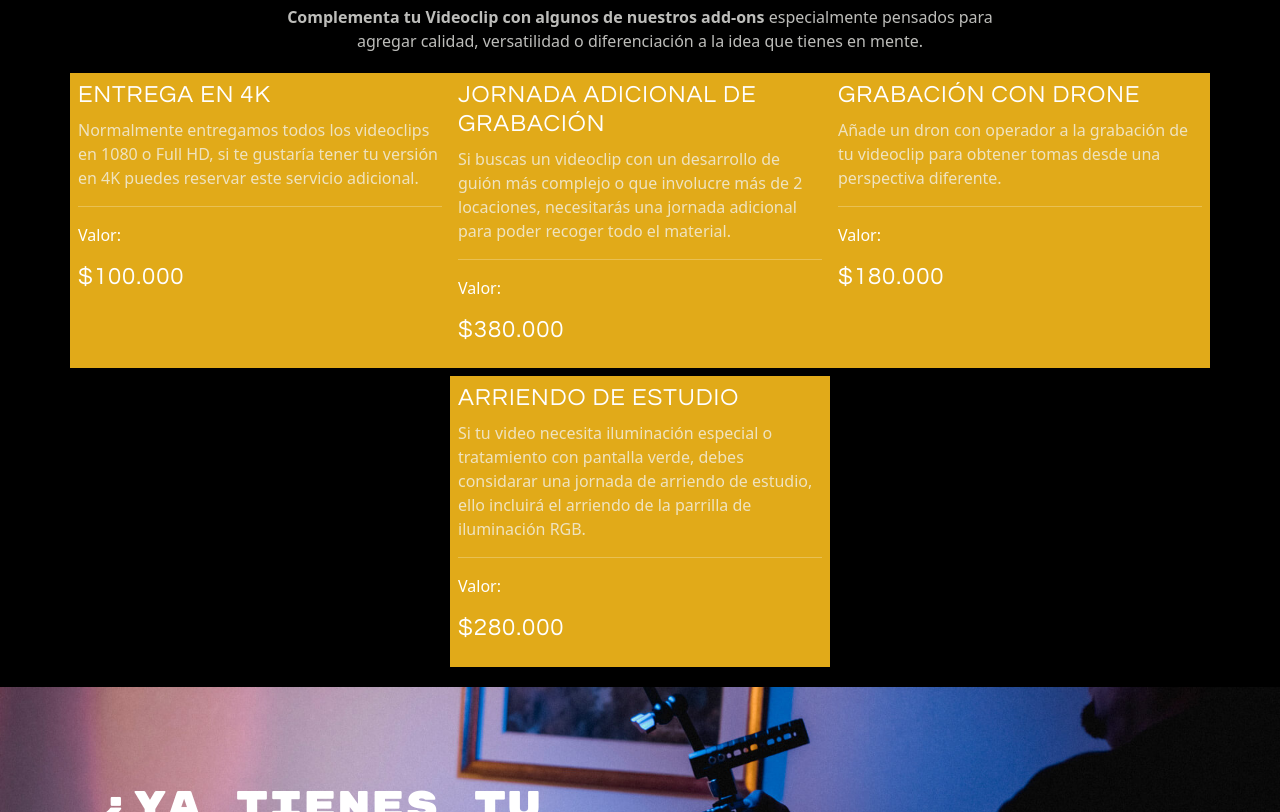
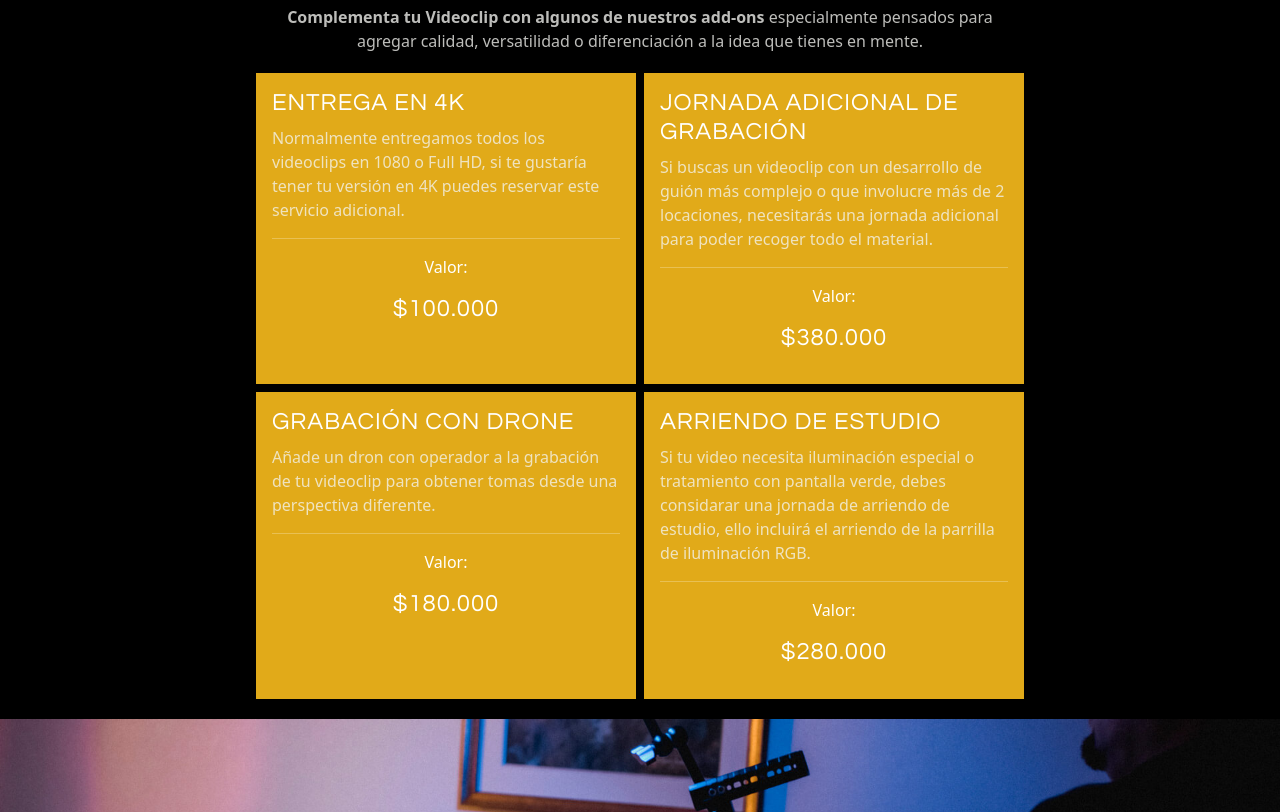
Before and after one commit to heeeeeeybaby/cromatic-films-site, a plain HTML site: page pages/servicios.html in a window 1280 px wide. Shown: the part 1249-2061 px from the top of the page. Drawn offline with nearby package versions, Linux system fonts and the light colour scheme.

Commit message:
Soluciona espaciados y otros bugs en pagina Servicios

```diff
--- a/pages/servicios.html
+++ b/pages/servicios.html
@@ -173,33 +173,33 @@
                     </div>
                 </div>
                 <div class="adicionalesSection__adicionales row justify-content-center align-content-center">
-                    <article class="col-10 col-sm-6 col-md-4 my-1 p-2 text-white bg-yellow">
+                    <article class="col-10 col-sm-5 col-md-4 m-1 p-3 text-white bg-yellow">
                         <h4 class="subtitle-caps">Entrega en 4K</h4>
                         <p class="text-white-70">Normalmente entregamos todos los videoclips en 1080 o Full HD, si te gustaría tener tu versión en 4K puedes reservar este servicio adicional.
                         </p>
                         <hr>
-                        <p>Valor:<br><h4 class="subtitle-caps">$100.000</h4></p>
+                        <p class="text-center">Valor:<br><h4 class="text-center subtitle-caps">$100.000</h4></p>
                     </article>
-                    <article class="col-10 col-sm-6 col-md-4 my-1 p-2 text-white bg-yellow">
+                    <article class="col-10 col-sm-5 col-md-4 m-1 p-3 text-white bg-yellow">
                         <h4 class="subtitle-caps">Jornada Adicional de Grabación</h4>
                         <p class="text-white-70">Si buscas un videoclip con un desarrollo de guión más complejo o que involucre más de 2 locaciones, necesitarás una jornada adicional para poder recoger todo el material.
                         </p>
                         <hr>
-                        <p>Valor:<br><h4 class="subtitle-caps">$380.000</h4></p>
+                        <p class="text-center">Valor:<br><h4 class="text-center subtitle-caps">$380.000</h4></p>
                     </article>
-                    <article class="col-10 col-sm-6 col-md-4 my-1 p-2 text-white bg-yellow">
+                    <article class="col-10 col-sm-5 col-md-4 m-1 p-3 text-white bg-yellow">
                         <h4 class="subtitle-caps">Grabación con Drone</h4>
                         <p class="text-white-70">Añade un dron con operador a la grabación de tu videoclip para obtener tomas desde una perspectiva diferente.
                         </p>
                         <hr>
-                        <p>Valor:<br><h4 class="subtitle-caps">$180.000</h4></p>
+                        <p class="text-center">Valor:<br><h4 class="text-center subtitle-caps">$180.000</h4></p>
                     </article>
-                    <article class="col-10 col-sm-6 col-md-4 my-1 p-2 text-white bg-yellow">
+                    <article class="col-10 col-sm-5 col-md-4 m-1 p-3 text-white bg-yellow">
                         <h4 class="subtitle-caps">Arriendo de Estudio</h4>
                         <p class="text-white-70">Si tu video necesita iluminación especial o tratamiento con pantalla verde, debes considarar una jornada de arriendo de estudio, ello incluirá el arriendo de la parrilla de iluminación RGB.
                         </p>
                         <hr>
-                        <p>Valor:<br><h4 class="subtitle-caps">$280.000</h4></p>
+                        <p class="text-center">Valor:<br><h4 class="text-center subtitle-caps">$280.000</h4></p>
                     </article>
                 </div>
             </section>
--- a/style.css
+++ b/style.css
@@ -294,7 +294,7 @@ nav .active{
         bottom: 5rem;
         left: 41rem !important;
     }
-    /* NOSOTROS.HTML */
+/* NOSOTROS.HTML */
     .comoFuncionaSection__img::before{
         background-color: transparent;
     }
@@ -304,6 +304,10 @@ nav .active{
     .comoFuncionaSection__card:nth-child(odd) .comoFuncionaSection__text{
         left: 2rem;
     }
+/* SERVICIOS.HTML */
+.serviciosSection__servicios:nth-child(odd) .serviciosSection__card{
+    margin-right: 2rem !important;
+}
 }
 
 /*Large devices (desktops, 992px and up)*/
```
Also changed, not shown: 1 other file.
